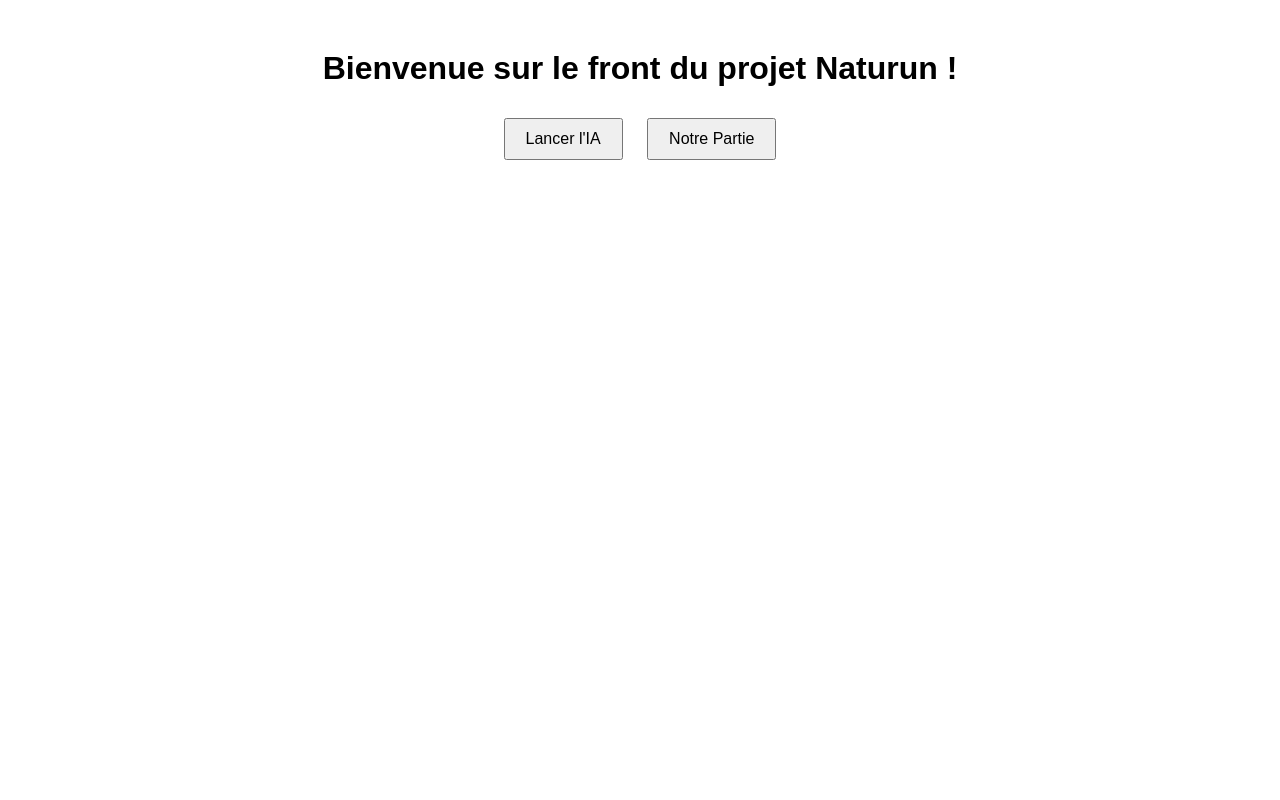
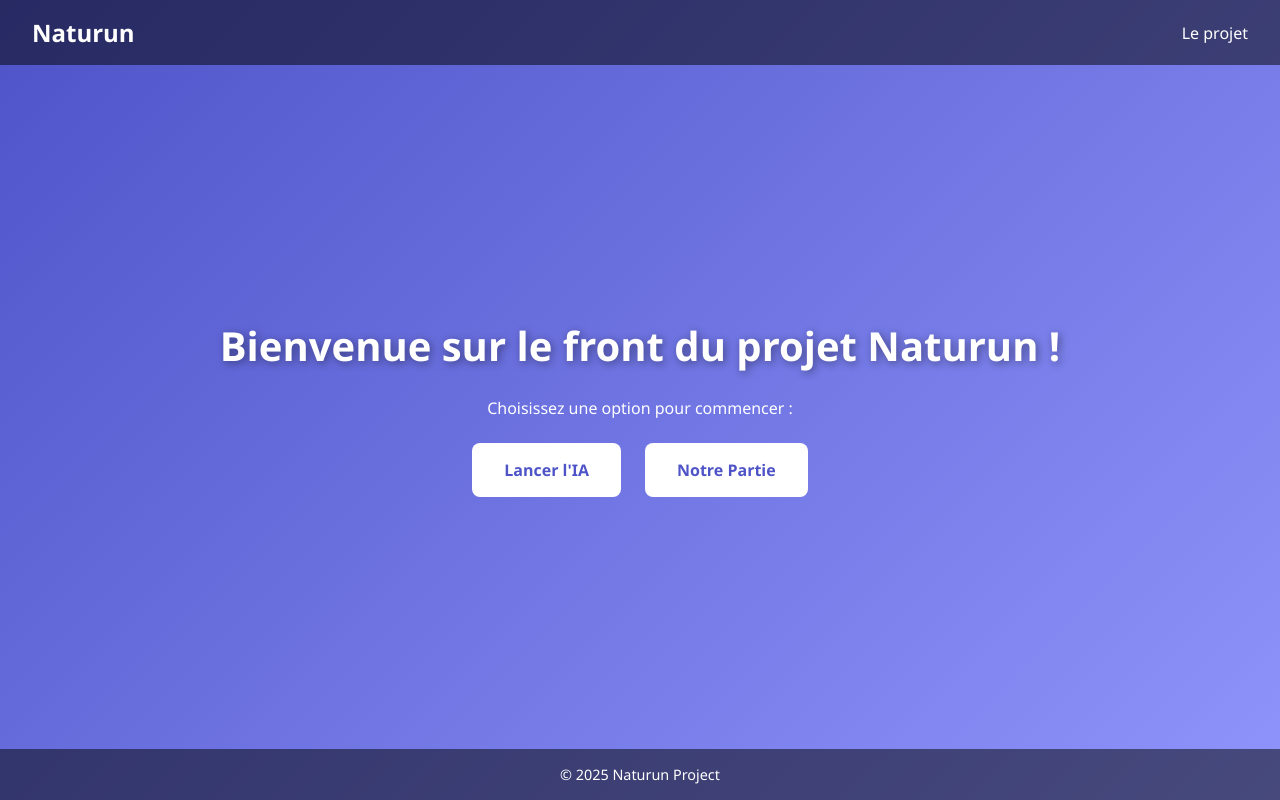
Before and after one commit to Projet-Naturun-the-GOAT/Naturun_The_Goat_FRONT, a website: page src/public/index.html in a window 1280 px wide. Drawn offline with Linux system fonts and the light colour scheme.

Commit message:
modif css/html

```diff
--- a/src/public/index.html
+++ b/src/public/index.html
@@ -7,11 +7,26 @@
   <link rel="stylesheet" href="/style.css">
 </head>
 <body>
-  <h1>Bienvenue sur le front du projet Naturun !</h1>
-  <div class="buttons">
-    <button onclick="window.location.href='/ia'">Lancer l'IA</button>
-    <button onclick="window.location.href='/front'">Notre Partie</button>
-  </div>
-  <script src="/script.js"></script>
+  <header>
+  <nav class="menu">
+    <div class="logo">Naturun</div>
+    <ul class="menu-items">
+      <li><a href="/le-projet">Le projet</a></li>
+    </ul>
+  </nav>
+</header>
+
+  <main class="main">
+    <h1>Bienvenue sur le front du projet Naturun !</h1>
+    <p>Choisissez une option pour commencer :</p>
+    <div class="buttons">
+      <a class="btn" href="/ia">Lancer l'IA</a>
+      <a class="btn" href="/partie">Notre Partie</a>
+    </div>
+  </main>
+
+  <footer>
+    <p>&copy; 2025 Naturun Project</p>
+  </footer>
 </body>
 </html>
--- a/src/public/style.css
+++ b/src/public/style.css
@@ -1,11 +1,107 @@
+/* Reset basique */
+* {
+  margin: 0;
+  padding: 0;
+  box-sizing: border-box;
+  font-family: 'Segoe UI', Tahoma, Geneva, Verdana, sans-serif;
+}
+
+/* Body */
 body {
-  font-family: Arial, sans-serif;
+  background: linear-gradient(135deg, #4e54c8, #8f94fb);
+  color: #fff;
+  min-height: 100vh;
+  display: flex;
+  flex-direction: column;
+}
+
+/* Header & Menu */
+header {
+  background-color: rgba(0,0,0,0.5);
+  padding: 1rem 2rem;
+}
+
+.menu {
+  display: flex;
+  justify-content: space-between;
+  align-items: center;
+}
+
+.menu .logo {
+  font-size: 1.5rem;
+  font-weight: bold;
+}
+
+.menu-items {
+  list-style: none;
+  display: flex;
+  gap: 2rem;
+}
+
+.menu-items a {
+  color: #fff;
+  text-decoration: none;
+  font-weight: 500;
+  position: relative;
+}
+
+.menu-items a::after {
+  content: '';
+  position: absolute;
+  width: 0%;
+  height: 2px;
+  bottom: -4px;
+  left: 0;
+  background-color: #fff;
+  transition: 0.3s;
+}
+
+.menu-items a:hover::after {
+  width: 100%;
+}
+
+/* Main */
+.main {
+  flex: 1;
+  display: flex;
+  flex-direction: column;
+  justify-content: center;
+  align-items: center;
   text-align: center;
-  margin-top: 50px;
+  gap: 1.5rem;
+  padding: 2rem;
 }
-.buttons button {
-  margin: 10px;
-  padding: 10px 20px;
-  font-size: 16px;
-  cursor: pointer;
+
+.main h1 {
+  font-size: 2.5rem;
+  text-shadow: 2px 2px 8px rgba(0,0,0,0.4);
 }
+
+.main .buttons {
+  display: flex;
+  gap: 1.5rem;
+}
+
+.btn {
+  padding: 1rem 2rem;
+  background-color: #fff;
+  color: #4e54c8;
+  border-radius: 8px;
+  font-weight: bold;
+  text-decoration: none;
+  transition: 0.3s;
+}
+
+.btn:hover {
+  background-color: #4e54c8;
+  color: #fff;
+  transform: scale(1.05);
+}
+
+/* Footer */
+footer {
+  background-color: rgba(0,0,0,0.5);
+  text-align: center;
+  padding: 1rem;
+  font-size: 0.9rem;
+}
--- a/src/server.ts
+++ b/src/server.ts
@@ -1,14 +1,14 @@
 import express from "express";
+import path from "path";
 import routes from "./routes";
-import path from "path";
 
 const app = express();
 const PORT = 3000;
 
-// Fichiers statiques (HTML, CSS, JS)
+// Fichiers statiques
 app.use(express.static(path.join(__dirname, "public")));
 
-// Routes API
+app.use(express.json());
 app.use("/", routes);
 
 app.listen(PORT, () => {
```
